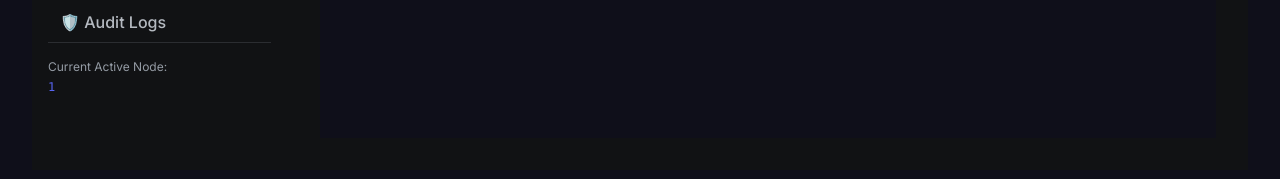
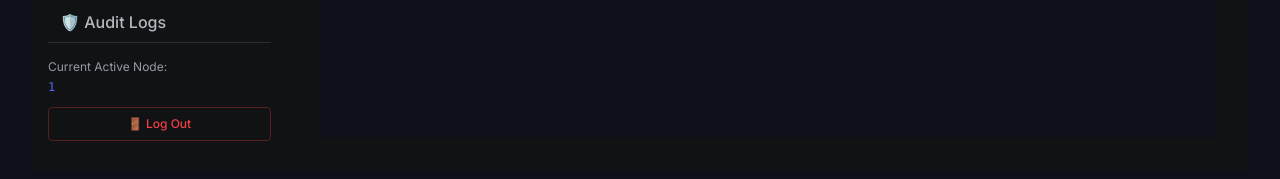
Before and after one commit to loois0107/kyvobot-dashboard, a Next.js app: page /dashboard/1/settings in a window 1280 px wide. Shown: the part 857-1036 px from the top of the page. Built offline with nearby package versions, Linux system fonts and the light colour scheme; no server answers.

Commit message:
feat: add logout button to dashboard and generic sidebars
Dashboard had no signOut() call anywhere, so users had no way to log out.

```diff
--- a/app/dashboard/[guildId]/layout.tsx
+++ b/app/dashboard/[guildId]/layout.tsx
@@ -3,6 +3,7 @@
 import React, { useState, useEffect } from 'react';
 import { useParams, useRouter, usePathname } from 'next/navigation';
 import Link from 'next/link';
+import { signOut } from 'next-auth/react';
 import { useT } from '@/lib/i18n/LanguageContext';
 import LanguageToggle from '@/components/LanguageToggle';
 
@@ -210,9 +211,18 @@ export default function DashboardLayout({ children }: { children: React.ReactNod
           </nav>
         </div>
 
-        <div className="pt-4 border-t border-[#2b2d31] text-xs text-[#949ba4]">
-          <p>{t('sidebar.currentActiveNode')}</p>
-          <code className="text-[#5865f2] block mt-1 truncate">{currentGuildId}</code>
+        <div className="pt-4 border-t border-[#2b2d31] text-xs text-[#949ba4] space-y-3">
+          <div>
+            <p>{t('sidebar.currentActiveNode')}</p>
+            <code className="text-[#5865f2] block mt-1 truncate">{currentGuildId}</code>
+          </div>
+          <button
+            type="button"
+            onClick={() => signOut({ callbackUrl: '/' })}
+            className="w-full flex items-center justify-center px-3 py-2 rounded font-medium text-xs text-[#f23f42] border border-[#f23f42]/30 hover:bg-[#f23f42]/10 transition"
+          >
+            {t('sidebar.logout')}
+          </button>
         </div>
       </aside>
 
--- a/components/Sidebar.tsx
+++ b/components/Sidebar.tsx
@@ -2,6 +2,7 @@
 
 import Link from 'next/link';
 import { usePathname, useParams } from 'next/navigation';
+import { signOut } from 'next-auth/react';
 import { useT } from '@/lib/i18n/LanguageContext';
 
 export default function Sidebar() {
@@ -52,8 +53,17 @@ export default function Sidebar() {
         </nav>
       </div>
 
-      <div className="hidden md:block text-[10px] text-[#57576F]">
-        {t('sidebar.genericStatus')}
+      <div className="flex flex-row md:flex-col items-center md:items-stretch gap-3 md:gap-2">
+        <button
+          type="button"
+          onClick={() => signOut({ callbackUrl: '/' })}
+          className="whitespace-nowrap text-xs md:text-sm font-bold text-[#f23f42]/80 hover:text-[#f23f42] transition-colors"
+        >
+          {t('sidebar.logout')}
+        </button>
+        <div className="hidden md:block text-[10px] text-[#57576F]">
+          {t('sidebar.genericStatus')}
+        </div>
       </div>
     </aside>
   );
--- a/lib/i18n/en.ts
+++ b/lib/i18n/en.ts
@@ -30,6 +30,7 @@ const en = {
     mainHeaderTitle: 'Kyvo Central Control Hub',
     syncStatus: 'Endpoint Matrix Sync',
     goBack: 'GO BACK',
+    logout: '🚪 Log Out',
   },
   dashboardHome: {
     invalidAccess: '⚠️ Invalid access. Please select an active Discord server from the sidebar.',
--- a/lib/i18n/ko.ts
+++ b/lib/i18n/ko.ts
@@ -32,6 +32,7 @@ const ko: typeof en = {
     mainHeaderTitle: 'Kyvo 중앙 컨트롤 허브',
     syncStatus: '엔드포인트 매트릭스 동기화됨',
     goBack: '뒤로 가기',
+    logout: '🚪 로그아웃',
   },
   dashboardHome: {
     invalidAccess: '⚠️ 잘못된 접근입니다. 사이드바에서 활성화할 디스코드 서버를 선택해 주세요.',
```
